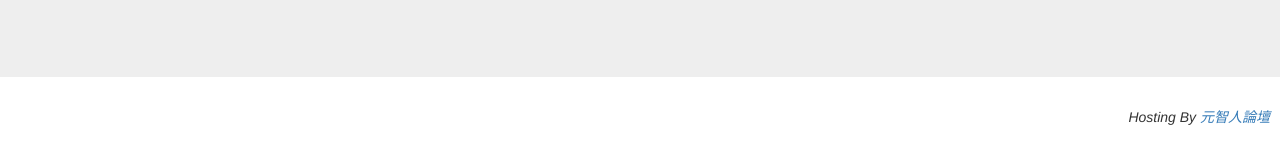
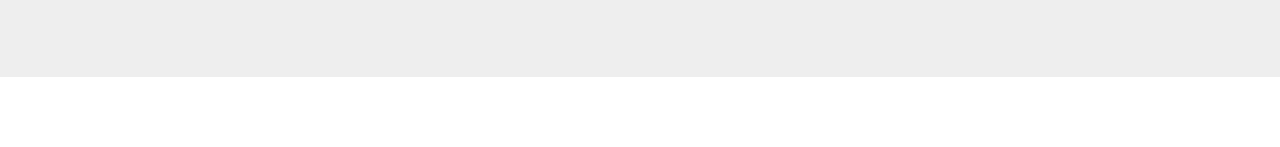
Before and after one commit to PeterDaveHello/debian-sh4-for-nextvodbox-web, a PHP site: page /index.php in a window 1280 px wide. Shown: the part 796-943 px from the top of the page. Run offline with PHP 8.4, Linux system fonts and the light colour scheme; some libraries are stand-ins or nearby versions.

Commit message:
update footer

```diff
--- a/template/footer.php
+++ b/template/footer.php
@@ -1,7 +1,6 @@
         </div>
       </div>
     </div>
-    <span class="pull-right" id="hosting">Hosting By <a href="http://forum.cse.yzu.edu.tw">元智人論壇</a></span>
     <br />
     <br />
   </body>
```
